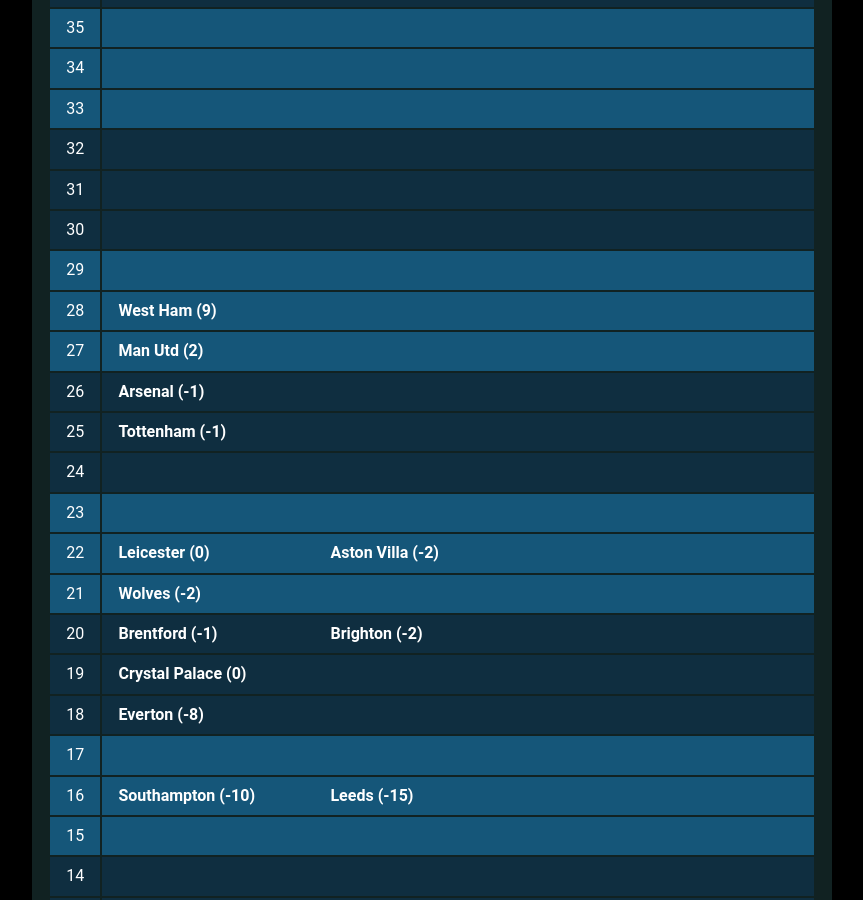
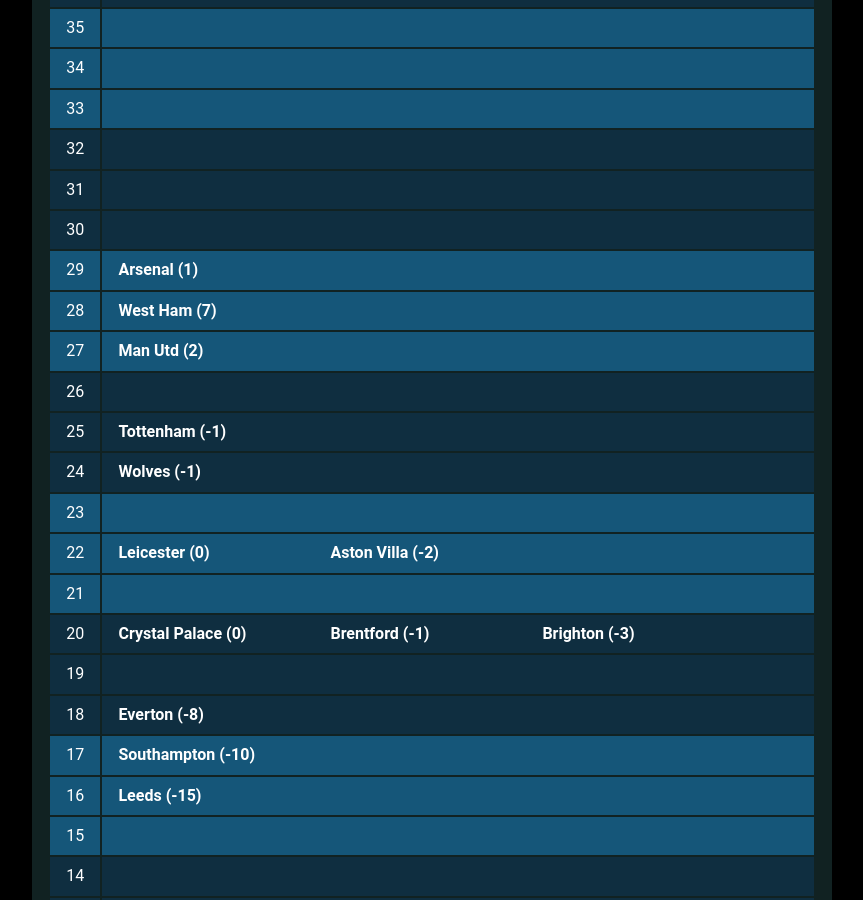
Before and after one commit to muru/muru.github.io, a Jekyll site: the page built from resources.md, in a window 1280 px wide and 900 px high, scrolled down 1719 px. Shown: the whole window, without its empty margins (208-1071 px from the left). Built offline with Jekyll 4.4.1, drawn with Linux system fonts in a browser that asks for light colours; some web fonts are replaced; some of the changed text lies outside the part shown.

Commit message:
updated cann-table: Thu 16 Dec 06:56:11 JST 2021

```diff
--- a/cann-table.html
+++ b/cann-table.html
@@ -66,12 +66,13 @@
 	<tr class="cann-row-1">
 		<td class="cann-point"> 29 </td>
 		<td class="cann-clubs">
+			<span class="club-name"> Arsenal (1) </span>
 		</td>
  	</tr>
 	<tr class="cann-row-1">
 		<td class="cann-point"> 28 </td>
 		<td class="cann-clubs">
-			<span class="club-name"> West Ham (9) </span>
+			<span class="club-name"> West Ham (7) </span>
 		</td>
  	</tr>
 	<tr class="cann-row-1">
@@ -83,7 +84,6 @@
 	<tr class="cann-row-2">
 		<td class="cann-point"> 26 </td>
 		<td class="cann-clubs">
-			<span class="club-name"> Arsenal (-1) </span>
 		</td>
  	</tr>
 	<tr class="cann-row-2">
@@ -95,6 +95,7 @@
 	<tr class="cann-row-2">
 		<td class="cann-point"> 24 </td>
 		<td class="cann-clubs">
+			<span class="club-name"> Wolves (-1) </span>
 		</td>
  	</tr>
 	<tr class="cann-row-1">
@@ -112,20 +113,19 @@
 	<tr class="cann-row-1">
 		<td class="cann-point"> 21 </td>
 		<td class="cann-clubs">
-			<span class="club-name"> Wolves (-2) </span>
 		</td>
  	</tr>
 	<tr class="cann-row-2">
 		<td class="cann-point"> 20 </td>
 		<td class="cann-clubs">
+			<span class="club-name"> Crystal Palace (0) </span>
 			<span class="club-name"> Brentford (-1) </span>
-			<span class="club-name"> Brighton (-2) </span>
+			<span class="club-name"> Brighton (-3) </span>
 		</td>
  	</tr>
 	<tr class="cann-row-2">
 		<td class="cann-point"> 19 </td>
 		<td class="cann-clubs">
-			<span class="club-name"> Crystal Palace (0) </span>
 		</td>
  	</tr>
 	<tr class="cann-row-2">
@@ -137,12 +137,12 @@
 	<tr class="cann-row-1">
 		<td class="cann-point"> 17 </td>
 		<td class="cann-clubs">
+			<span class="club-name"> Southampton (-10) </span>
 		</td>
  	</tr>
 	<tr class="cann-row-1">
 		<td class="cann-point"> 16 </td>
 		<td class="cann-clubs">
-			<span class="club-name"> Southampton (-10) </span>
 			<span class="club-name"> Leeds (-15) </span>
 		</td>
  	</tr>
```
Also changed, not shown: other parts of cann-table.html (+1 -1 lines).
